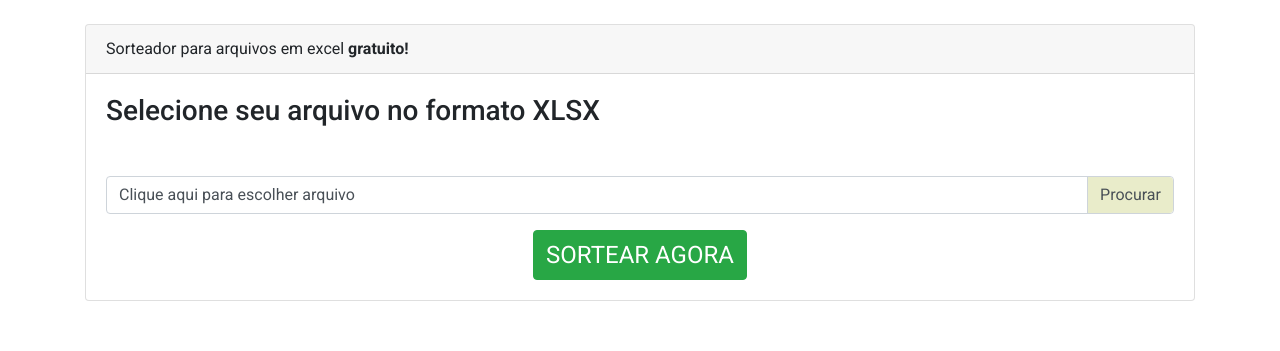
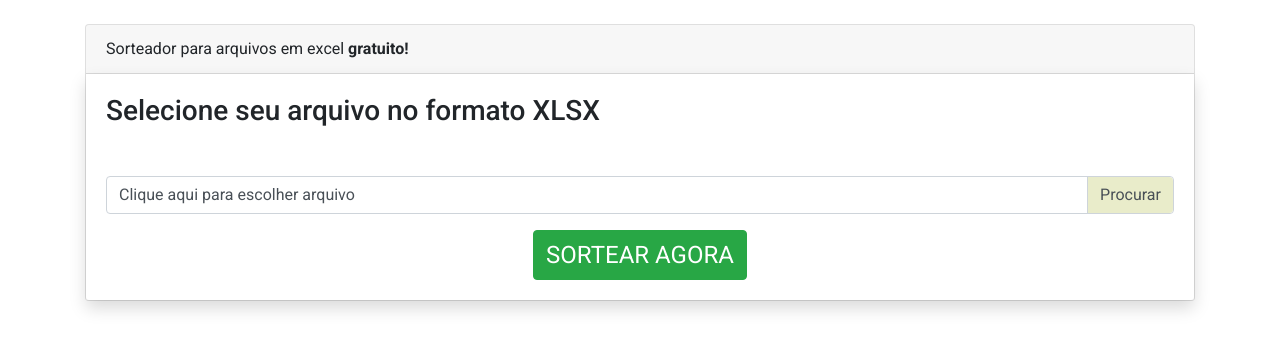
Before and after one commit to iagovirgilio/sorteiopy, a Django app: page / in a window 1280 px wide. Shown: the part 56-407 px from the top of the page. Run offline with Django 3.2, Linux system fonts and the light colour scheme; some libraries are stand-ins or nearby versions.

Commit message:
Alterado estilização da home

```diff
--- a/sort/templates/sort/sorteio.html
+++ b/sort/templates/sort/sorteio.html
@@ -10,7 +10,7 @@
         <div class="card-header">
             Sorteador para arquivos em excel <strong>gratuito!</strong>
         </div>
-        <div class="card-body">
+        <div class="card-body shadow">
             {% if not nome %}
                 <h3 class="card-text mb-5">Selecione seu arquivo no formato XLSX</h3>
             {% endif %}
```
